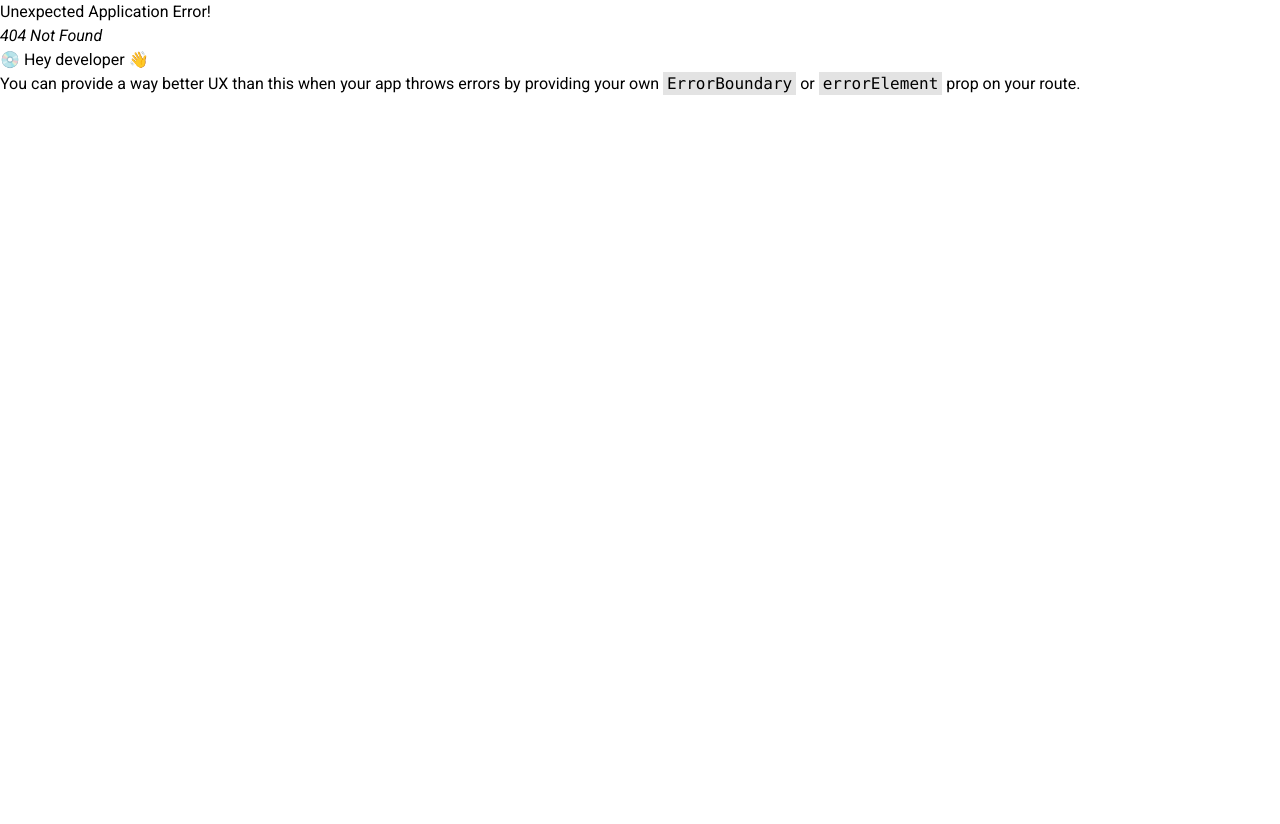
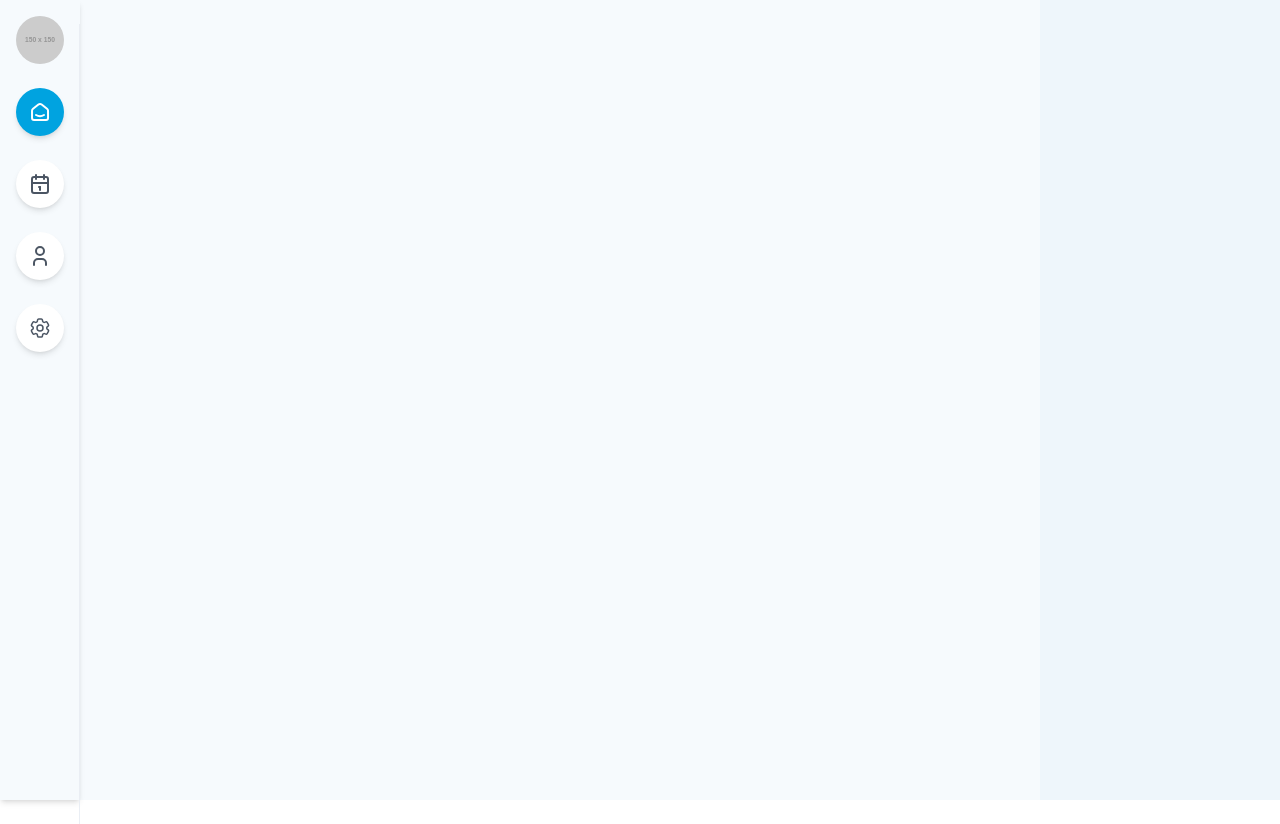
Before and after one commit to LorelizDev/AssecoSync_client, a React (Vite) app: page /dashboard in a window 1280 px wide. Before the commit this address had no page. Before the commit the page ends 800 px from the top, so only its background shows below. Built offline with nearby package versions, Linux system fonts and the light colour scheme; a web font is replaced by a local one.

Commit message:
feat(sidebar): add new Sidebar component

```diff
--- a/eslint.config.mjs
+++ b/eslint.config.mjs
@@ -7,6 +7,7 @@ export default [
   // Configuración global
   {
     languageOptions: {
+      parser: '@babel/eslint-parser',
       globals: { ...globals.browser, ...globals.node },
     },
     plugins: {
--- a/package.json
+++ b/package.json
@@ -26,6 +26,7 @@
     "postcss": "^8.4.49",
     "react": "^18.3.1",
     "react-dom": "^18.3.1",
+    "react-icons": "^5.3.0",
     "react-router-dom": "^7.0.1",
     "tailwindcss": "^3.4.15"
   },
@@ -35,6 +36,7 @@
     "@eslint/js": "^9.15.0",
     "@vitejs/plugin-react": "^4.3.3",
     "@vitejs/plugin-react-swc": "^3.7.1",
+    "babel-eslint": "^10.1.0",
     "eslint": "^9.15.0",
     "eslint-config-prettier": "^9.1.0",
     "eslint-plugin-prettier": "^5.2.1",
--- /dev/null
+++ b/src/components/Sidebar.jsx
@@ -0,0 +1,50 @@
+import React from 'react';
+import SidebarItem from './SidebarItem';
+import { HiOutlineCog6Tooth } from 'react-icons/hi2';
+import { TbSmartHome, TbUser, TbCalendar } from 'react-icons/tb';
+
+const Sidebar = () => {
+  // Lista de ítems de navegación
+  const menuItems = [
+    { icon: <TbSmartHome size={24} />, label: 'Inicio', route: '/dashboard' },
+    {
+      icon: <TbCalendar size={24} />,
+      label: 'Calendario',
+      route: '/calendar',
+    },
+    { icon: <TbUser size={24} />, label: 'Perfil', route: '/profile' },
+    {
+      icon: <HiOutlineCog6Tooth size={24} />,
+      label: 'Configuración',
+      route: '/configuration',
+    },
+  ];
+
+  return (
+    <div className="relative h-screen w-20 bg-primarybg shadow-md flex flex-col items-center py-4 space-y-6">
+      {/* Imagen del perfil */}
+      <div className="rounded-full overflow-hidden w-12 h-12">
+        <img src="https://via.placeholder.com/150" alt="Profile" />
+      </div>
+
+      {/* Línea divisoria a la derecha */}
+      <div className="absolute right-0 top-0 h-full w-px bg-[#EAEEF4]"></div>
+
+      {/* Ítems de navegación */}
+      <nav className="flex flex-col items-center space-y-6">
+        {menuItems.map((item, index) => (
+          <SidebarItem
+            key={index}
+            icon={item.icon}
+            label={item.label}
+            route={item.route}
+            // Añadimos isPrimary solo al primer elemento para poder cambiar el color de fondo
+            isPrimary={index === 0}
+          />
+        ))}
+      </nav>
+    </div>
+  );
+};
+
+export default Sidebar;
--- /dev/null
+++ b/src/components/SidebarItem.jsx
@@ -0,0 +1,73 @@
+import React, { useState } from 'react';
+import PropTypes from 'prop-types';
+import { NavLink } from 'react-router-dom';
+
+const SidebarItem = ({ icon, label, route, isPrimary = false }) => {
+  const [isHovered, setIsHovered] = useState(false);
+
+  return (
+    <div className="relative flex flex-col items-center">
+      <NavLink
+        to={route}
+        className="flex flex-col items-center text-gray-600 hover:text-blue-500 transition-colors duration-200"
+        activeClassName="text-blue-500"
+        onMouseEnter={() => setIsHovered(true)}
+        onMouseLeave={() => setIsHovered(false)}
+      >
+        {/* Contenedor del ícono con condicional para fondo primary */}
+        <div
+          className={`
+          flex justify-center items-center
+          w-12 h-12
+          rounded-full shadow-md
+          hover:shadow-lg
+          transition-shadow duration-200
+          ${isPrimary ? 'bg-primary text-white' : 'bg-white'}
+        `}
+        >
+          {icon}
+        </div>
+      </NavLink>
+
+      {/* Tooltip */}
+      {isHovered && (
+        <div className="absolute left-full ml-3 top-1/2 transform -translate-y-1/2">
+          <div
+            className="
+            bg-gray-800 text-white
+            text-xs
+            px-3 py-2
+            rounded-md
+            whitespace-nowrap
+            shadow-lg
+            z-50
+            transition-all duration-300 ease-in-out
+          "
+          >
+            {label}
+            <div
+              className="
+              absolute right-full
+              top-1/2
+              transform -translate-y-1/2
+              w-0 h-0
+              border-y-8 border-y-transparent
+              border-r-8 border-r-gray-800
+            "
+            ></div>
+          </div>
+        </div>
+      )}
+    </div>
+  );
+};
+
+// Definir los tipos de propiedades esperadas
+SidebarItem.propTypes = {
+  icon: PropTypes.element.isRequired,
+  label: PropTypes.string.isRequired,
+  route: PropTypes.string.isRequired,
+  isPrimary: PropTypes.bool,
+};
+
+export default SidebarItem;
--- /dev/null
+++ b/src/pages/Dashboard.jsx
@@ -0,0 +1,21 @@
+import React from 'react';
+import Sidebar from '../components/Sidebar'; // Importamos la Sidebar
+
+const Dashboard = () => {
+  return (
+    <div className="flex h-screen">
+      {/* Sidebar */}
+      <div className="relative w-20 bg-primarybg">
+        <Sidebar />
+      </div>
+
+      {/* Área principal (80% del ancho) */}
+      <div className="w-4/5 bg-primarybg"></div>
+
+      {/* Lado derecho (20% del ancho) */}
+      <div className="w-1/5 bg-secondarybg"></div>
+    </div>
+  );
+};
+
+export default Dashboard;
--- a/src/router/Router.jsx
+++ b/src/router/Router.jsx
@@ -2,6 +2,7 @@ import React from 'react';
 import { createBrowserRouter } from 'react-router-dom';
 import Layout from '../layout/Layout';
 import LoginPage from '../pages/Login';
+import Dashboard from '../pages/Dashboard';
 
 export const router = createBrowserRouter([
   {
@@ -12,6 +13,11 @@ export const router = createBrowserRouter([
         index: true,
         element: <LoginPage />,
       },
+      {
+        // Nueva ruta para el Dashboard
+        path: 'dashboard',
+        element: <Dashboard />,
+      },
     ],
   },
 ]);
```
Also changed, not shown: src/components/Navbar.jsx (deleted), 1 other file (tests, documents, lock files or other folders). Lines whose indentation alone changed are shown as unchanged.
